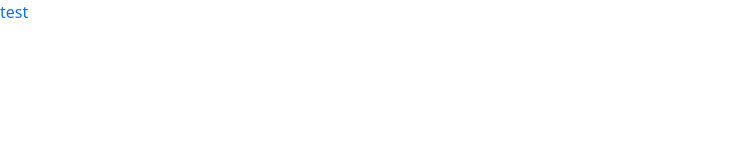
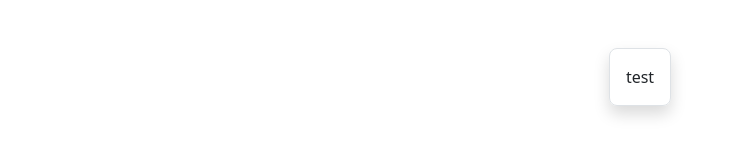
Before and after one commit to AlanNRZBV/homeWork-59, a React (Vite) app: page / in a window 1280 px wide. Shown: the top 160 px of the page, without its empty margins (0-737 px from the left). Built offline with nearby package versions, Linux system fonts and the light colour scheme.

Commit message:
feat: added Panel component. Implemented render

```diff
--- a/index.html
+++ b/index.html
@@ -4,7 +4,7 @@
     <meta charset="UTF-8" />
 
     <meta name="viewport" content="width=device-width, initial-scale=1.0" />
-    <title>Vite + React + TS</title>
+    <title>HomeWork-59</title>
   </head>
   <body>
     <div id="root"></div>
--- a/src/App.tsx
+++ /dev/null
@@ -1,9 +0,0 @@
-function App() {
-  return (
-    <>
-      <span className="text text-primary">test</span>
-    </>
-  );
-}
-
-export default App;
--- /dev/null
+++ b/src/components/Panel/Panel.tsx
@@ -0,0 +1,9 @@
+const Panel = () => {
+  return (
+    <div className="border border-1 rounded-3 shadow py-3 px-3">
+test
+    </div>
+  );
+};
+
+export default Panel;
--- /dev/null
+++ b/src/components/containers/App/App.tsx
@@ -0,0 +1,15 @@
+import Panel from '../../Panel/Panel.tsx';
+
+function App() {
+  return (
+    <div className="container pt-5">
+      <div className="d-flex align-content-center justify-content-center">
+
+        <Panel />
+      </div>
+
+    </div>
+  );
+}
+
+export default App;
--- a/src/main.tsx
+++ b/src/main.tsx
@@ -1,6 +1,6 @@
 import React from 'react';
 import ReactDOM from 'react-dom/client';
-import App from './App.tsx';
+import App from './components/containers/App/App.tsx';
 import 'bootstrap/dist/css/bootstrap.css';
 
 ReactDOM.createRoot(document.getElementById('root')!).render(
```
